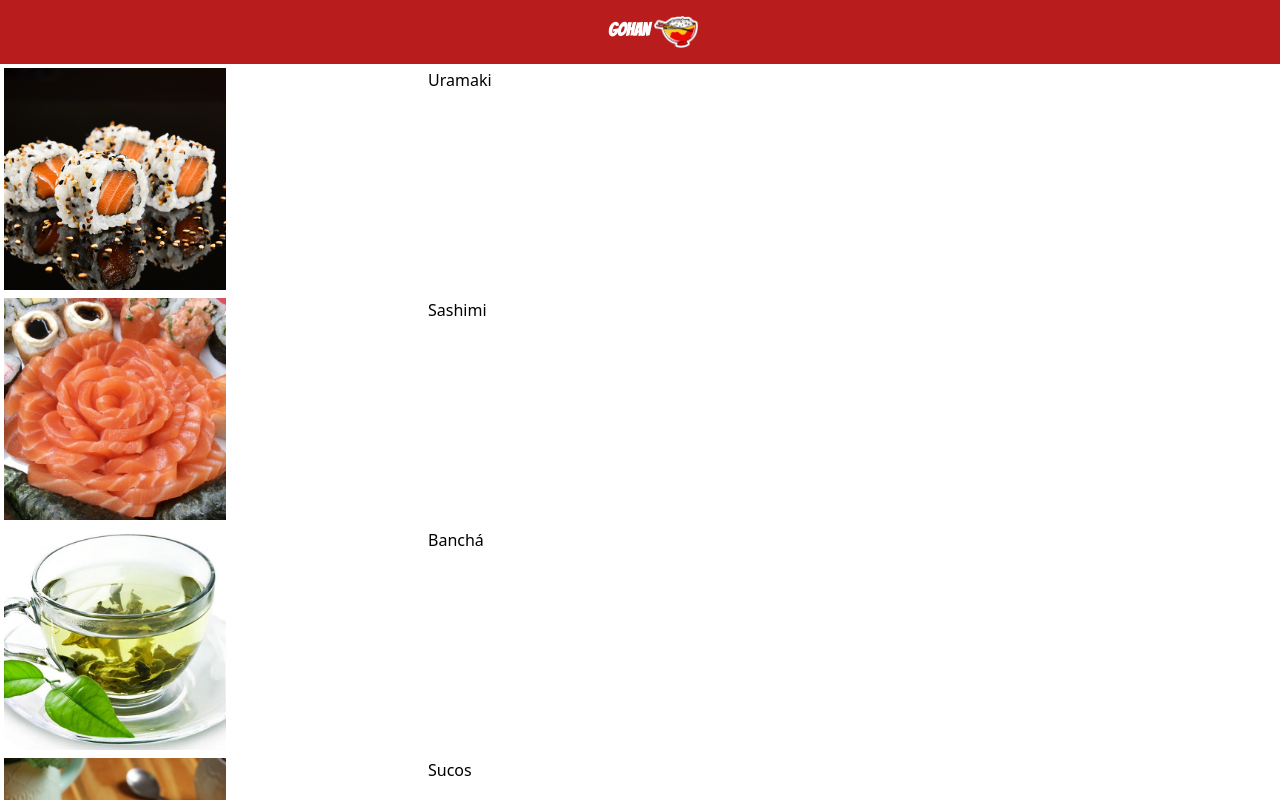
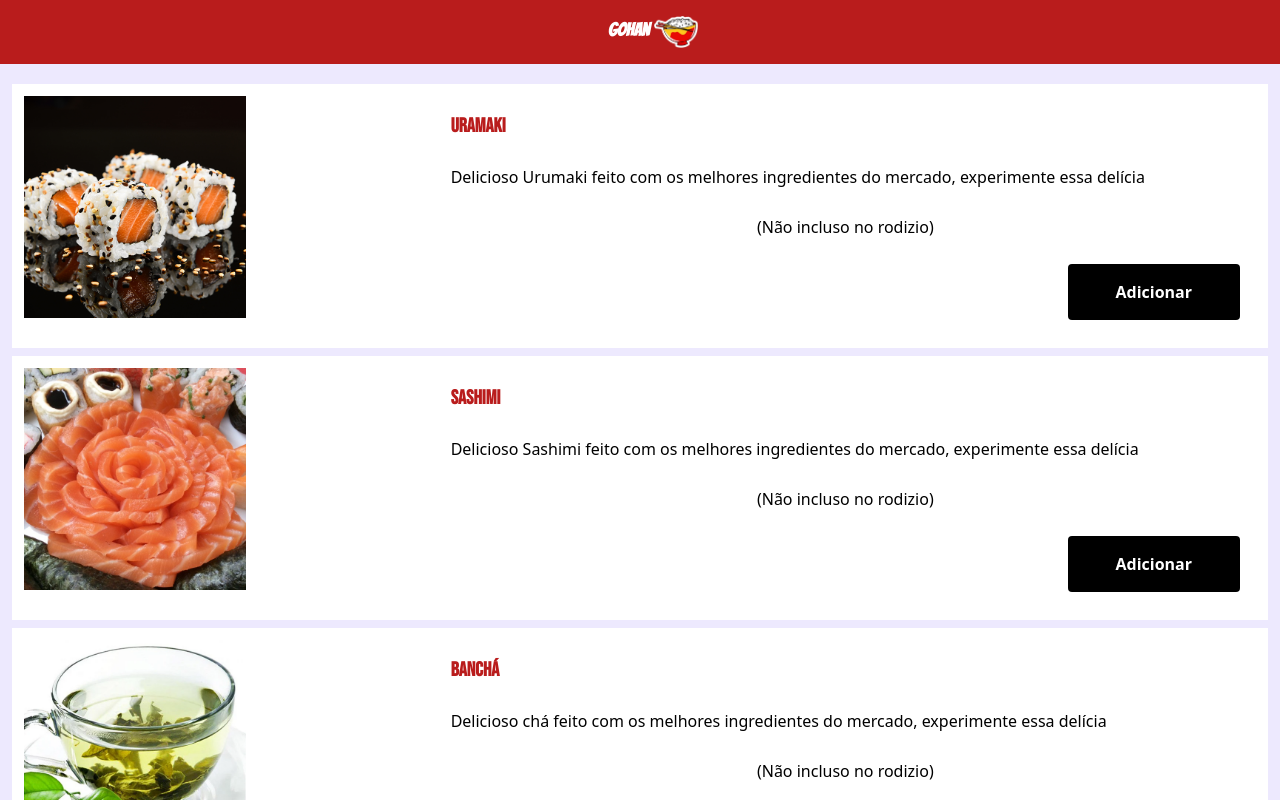
Before and after one commit to Daviiro/gohan, a Next.js app: page /item in a window 1280 px wide. Shown: the top 800 px of the page. Built offline with nearby package versions, Linux system fonts and the light colour scheme.

Commit message:
up: the item card was renewed

```diff
--- a/next.config.js
+++ b/next.config.js
@@ -1,10 +1,16 @@
 /** @type {import('next').NextConfig} */
+const path = require("path");
+
 const nextConfig = {
 	i18n: {
 		locales: ["pt-BR"],
 		defaultLocale: "pt-BR",
 	},
+	sassOptions: {
+		includePaths: [path.join(__dirname, "styles")],
+	},
 	reactStrictMode: true,
+	optimizeFonts: false,
 };
 
 module.exports = nextConfig;
--- a/src/assets/staticData.json
+++ b/src/assets/staticData.json
@@ -2,6 +2,7 @@
 	{
 		"name": "Uramaki",
 		"img": "urumaki.jpg",
+		"desc": "Delicioso Urumaki feito com os melhores ingredientes do mercado, experimente essa delícia",
 		"category": "food",
 		"version": [
 			{ "name": "Tradicional", "amount": 8, "price": 29.9 },
@@ -21,6 +22,7 @@
 	{
 		"name": "Sashimi",
 		"img": "sashimi.jpg",
+		"desc": "Delicioso Sashimi feito com os melhores ingredientes do mercado, experimente essa delícia",
 		"category": "food",
 		"version": [
 			{ "name": "Tradicional", "amount": 8, "price": 29.9 },
@@ -40,6 +42,7 @@
 	{
 		"name": "Banchá",
 		"img": "bancha.png",
+		"desc": "Delicioso chá feito com os melhores ingredientes do mercado, experimente essa delícia",
 		"category": "drink",
 		"version": [{ "name": "Tradicional", "amount": 750, "price": 8.9 }],
 		"allYouCanEat": false
@@ -47,6 +50,7 @@
 	{
 		"name": "Sucos",
 		"img": "suco.jpg",
+		"desc": "Delicioso suco feito com as melhores frutas do mercado, experimente essa delícia",
 		"category": "drink",
 		"version": [
 			{ "name": "Morango", "amount": 750, "price": 7.5 },
@@ -62,6 +66,7 @@
 	{
 		"name": "Tempura",
 		"img": "tempura.jpg",
+		"desc": "Delicioso Tempura feito com os melhores ingredientes do mercado, experimente essa delícia",
 		"category": "food",
 		"version": [{ "name": "Tradicional", "amount": -1, "price": 29.9 }],
 		"allYouCanEat": false
@@ -69,6 +74,7 @@
 	{
 		"name": "Hot Roll",
 		"img": "hotroll.jpg",
+		"desc": "Delicioso Hot Roll feito com os melhores ingredientes do mercado, experimente essa delícia",
 		"category": "food",
 		"version": [{ "name": "Tradicional", "amount": -1, "price": 29.9 }],
 		"allYouCanEat": false
--- a/src/components/itemCard.tsx
+++ b/src/components/itemCard.tsx
@@ -1,18 +1,35 @@
 import ItemInterface from "@/types/itemInterface";
 import Image from "next/image";
+import { useTranslation } from "react-i18next";
 
 const ItemCard: React.FC<ItemInterface> = ({
 	name,
 	img,
+	desc,
 	category,
 	version,
 	allYouCanEat,
 }) => {
+	const { t } = useTranslation();
 	return (
-		<div className="grid grid-cols-[1fr_2fr] p-1">
-			<Image src={`/${img}`} alt={name} width={222} height={222} />
-			<div>
-				<span>{name}</span>
+		<div className="max-w-7xl grid grid-cols-[1fr_2fr] p-3 bg-white my-2 mx-auto">
+			<div className="h-60">
+				<Image src={`/${img}`} alt={name} width={222} height={222} />
+			</div>
+
+			<div className="p-4 flex flex-col justify-between">
+				<span className="text-xl text-red-700 font-semibold font-bebas">
+					{name}
+				</span>
+				<span>{desc}</span>
+				<span className="text-center">
+					({allYouCanEat ? t("allYouCanEat") : t("!allYouCanEat")})
+				</span>
+				<div>
+					<button className="float-right bg-black hover:bg-yellow-500 text-white font-bold py-4 px-12 rounded">
+						{t("Add")}
+					</button>
+				</div>
 			</div>
 		</div>
 	);
--- a/src/i18n/locales/pt/common.json
+++ b/src/i18n/locales/pt/common.json
@@ -1,5 +1,8 @@
 {
 	"translation": {
-		"AppName": "Gohan"
+		"AppName": "Gohan",
+		"Add": "Adicionar",
+		"allYouCanEat": "Incluso no rodizio",
+		"!allYouCanEat": "Não incluso no rodizio"
 	}
 }
--- a/src/pages/_document.tsx
+++ b/src/pages/_document.tsx
@@ -10,6 +10,10 @@ export default function Document() {
 					href="https://fonts.googleapis.com/css2?family=Bangers&family=Niconne&display=swap"
 					rel="stylesheet"
 				/>
+				<link
+					href="https://fonts.googleapis.com/css2?family=Bebas+Neue&display=swap"
+					rel="stylesheet"
+				/>
 			</Head>
 			<body>
 				<Main />
--- a/src/pages/item/index.tsx
+++ b/src/pages/item/index.tsx
@@ -17,16 +17,19 @@ const Item: React.FC = () => {
 
 	return (
 		<DefaultLayout>
+			<div className="bg-violet-100 p-3">
 				{data.map((item: ItemInterface, index: number) => (
 					<ItemCard
 						key={index}
 						name={item.name}
 						img={item.img}
+						desc={item.desc}
 						category={item.category}
 						version={item.version}
 						allYouCanEat={item.allYouCanEat}
 					/>
 				))}
+			</div>
 		</DefaultLayout>
 	);
 };
--- /dev/null
+++ b/src/styles/font.module.scss
@@ -0,0 +1,3 @@
+.font-bebas {
+	font-family: "Bebas Neue", cursive;
+}
--- a/src/styles/globals.scss
+++ b/src/styles/globals.scss
@@ -6,3 +6,5 @@
 	padding: 0;
 	margin: 0;
 }
+
+@import "./font.module.scss";
--- a/src/types/itemInterface.ts
+++ b/src/types/itemInterface.ts
@@ -7,6 +7,7 @@ type Version = {
 export default interface ItemInterface {
 	name: string;
 	img: string;
+	desc: string;
 	category: string;
 	version: Version[];
 	allYouCanEat: boolean;
--- a/tailwind.config.js
+++ b/tailwind.config.js
@@ -5,6 +5,7 @@ module.exports = {
 		extend: {
 			fontFamily: {
 				bangers: ["Bangers", "cursive"],
+				bebas: ["Bebas Neue", "cursive"],
 			},
 		},
 	},
```
Lines whose indentation alone changed are shown as unchanged.
